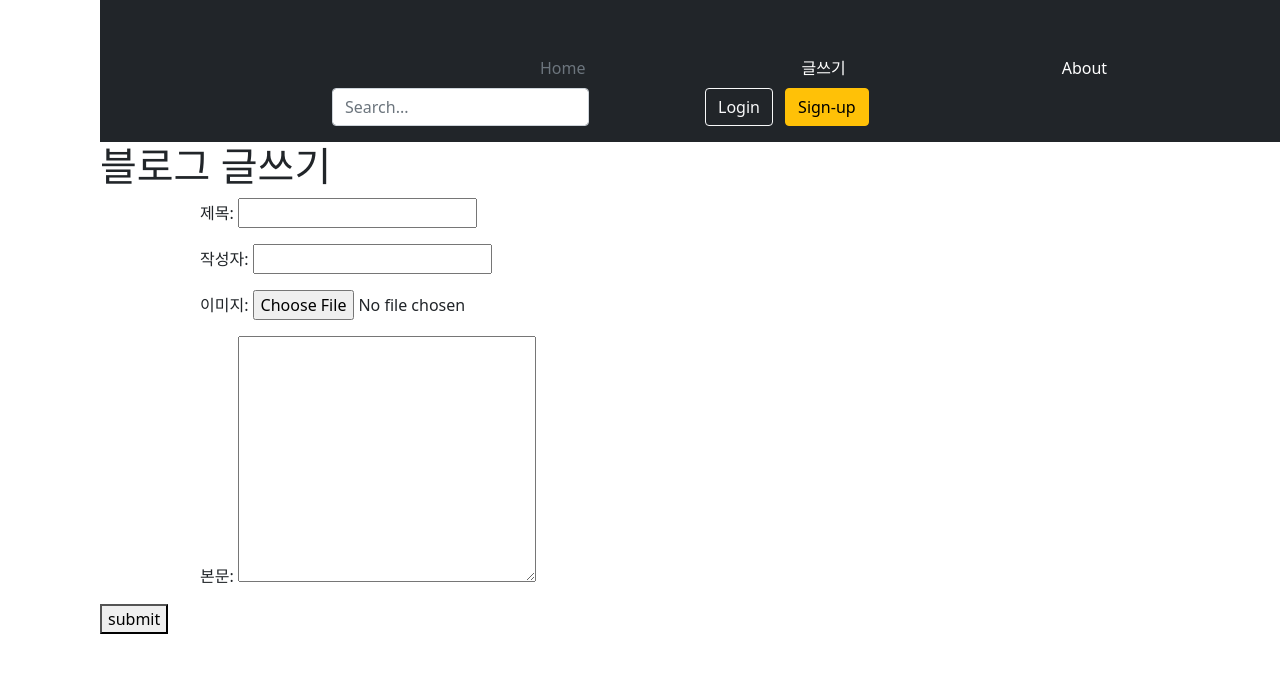
After one commit to YongGoose/django_blog_with_image, a Django app: page /new/ in a window 1280 px wide. The commit adds this page. Shown: the top 673 px of the page. Run offline with Django 4.2, Linux system fonts and the light colour scheme.

Commit message:
can_input

```diff
--- /dev/null
+++ b/blog/Templates/base.html
@@ -0,0 +1,50 @@
+{% load static %}
+<!DOCTYPE html>
+<html lang="en">
+<head>
+    <meta charset="UTF-8">
+    <meta http-equiv="X-UA-Compatible" content="IE=edge">
+    <meta name="viewport" content="width=device-width, initial-scale=1.0">
+    <title>Document</title>
+    <link rel="stylesheet" href="{% static 'home.css' %}">
+    <link rel="shortcut icon" href="#">
+    <!-- bootstrap ver 5.0.2 -->
+    <link href="https://cdn.jsdelivr.net/npm/bootstrap@5.0.2/dist/css/bootstrap.min.css" rel="stylesheet" integrity="sha384-EVSTQN3/azprG1Anm3QDgpJLIm9Nao0Yz1ztcQTwFspd3yD65VohhpuuCOmLASjC" crossorigin="anonymous">
+    <link rel="stylesheet" href="{% block link %}{% endblock %}">
+    <title>{% block title %}{% endblock %}</title>
+</head>
+<body>
+     <!-- Bootstrap -->
+    <header class="p-3 bg-dark text-white">
+        <div class="container">
+          <div class="d-flex flex-wrap align-items-center justify-content-center justify-content-lg-start">
+            <a href="/" class="d-flex align-items-center mb-2 mb-lg-0 text-white text-decoration-none">
+              <svg class="bi me-2" width="40" height="32" role="img" aria-label="Bootstrap"><use xlink:href="#bootstrap"/></svg>
+            </a>
+
+            <ul class="nav col-12 col-lg-auto me-lg-auto mb-2 justify-content-center mb-md-0">
+              <li><a href="#" class="nav-link px-2 text-secondary">Home</a></li>
+              <li>
+                <a href="{% url 'new' %}" class="nav-link px-2 text-white">글쓰기</a>
+              </li>
+              <!-- <li><a href="#" class="nav-link px-2 text-white">Features</a></li> -->
+              <!-- <li><a href="#" class="nav-link px-2 text-white">Pricing</a></li> -->
+              <!-- <li><a href="#" class="nav-link px-2 text-white">FAQs</a></li> -->
+              <li><a href="#" class="nav-link px-2 text-white">About</a></li>
+            </ul>
+
+            <form class="col-12 col-lg-auto mb-3 mb-lg-0 me-lg-3">
+              <input type="search" class="form-control form-control-dark" placeholder="Search..." aria-label="Search">
+            </form>
+
+            <div class="text-end">
+              <button type="button" class="btn btn-outline-light me-2">Login</button>
+              <button type="button" class="btn btn-warning">Sign-up</button>
+            </div>
+          </div>
+        </div>
+      </header>
+      {% block content %}
+      {% endblock %}
+</body>
+</html>
--- /dev/null
+++ b/blog/Templates/new.html
@@ -0,0 +1,14 @@
+{% extends "base.html" %}
+{% load static %}
+{% block title %} 홈화면 {% endblock %}
+{% block content %}
+    <h1>블로그 글쓰기</h1>
+    <form action="{% url 'create' %}" method="POST" enctype="multipart/form-data">
+    {% csrf_token %}
+    <p> 제목: <input type="text" name="title"></p>
+    <p> 작성자: <input type="text" name="author"></p>
+    <p>이미지: <input type="file" name="image"></p>
+    <p>본문: <textarea name="body" cols="30" rows="10"></textarea></p>
+    <button type="submit">submit</button>
+    </form>
+{% endblock %}
--- a/blog/static/home.css
+++ b/blog/static/home.css
@@ -1,3 +1,7 @@
 .bodystyle{
     background-color: yellow;
 }
+body *{
+    text-align: left;
+    margin-left: 100px;
+}
--- a/blog/views.py
+++ b/blog/views.py
@@ -1,7 +1,25 @@
-from django.shortcuts import render
+from django.shortcuts import render, get_object_or_404, redirect
 from .models import *
+from django.utils import timezone
 # Create your views here.
 def blog_views(request):
     blogs = BLog.objects.all()
     # return render(request, 'home.html', {'blogs':blogs})
     return render(request,'home.html', {'blogs':blogs})
+
+def detail(request,id):
+    blog = get_object_or_404(BLog, pk= id)
+    return render(request, 'detail.html', {'blog' : blog})
+
+def new(request):
+    return render(request,'new.html')
+
+def create(request):
+    new_blog = BLog()
+    new_blog.title = request.POST['title']
+    new_blog.author = request.POST['author']
+    new_blog.image = request.FILES['image']
+    new_blog.body = request.POST['body']
+    new_blog.pub_date = timezone.now()
+    new_blog.save()
+    return redirect('blog_views')
--- a/blogproject/urls.py
+++ b/blogproject/urls.py
@@ -20,7 +20,10 @@ from django.conf import settings
 from django.conf.urls.static import static
 urlpatterns = [
     path('admin/', admin.site.urls),
-    path('',views.blog_views, name='blog_views')
+    path('',views.blog_views, name='blog_views'),
+    path('<str:id>', views.detail, name='detail'),
+    path('new/', views.new, name='new'),
+    path('create/', views.create, name='create')
 ] + static(settings.MEDIA_URL, document_root = settings.MEDIA_ROOT)
 
 
```
Also changed, not shown: blog/Templates/detail.html (added, +12 -0 lines), blog/Templates/home.html (+11 -17 lines), db.sqlite3, media/blog/2019-03-21_1.png (added), media/blog/alma_jwn046e.png (deleted), media/blog/alma_yc3v2nY.png (deleted), media/blog/스크린샷_20230126_021337.png (added).
